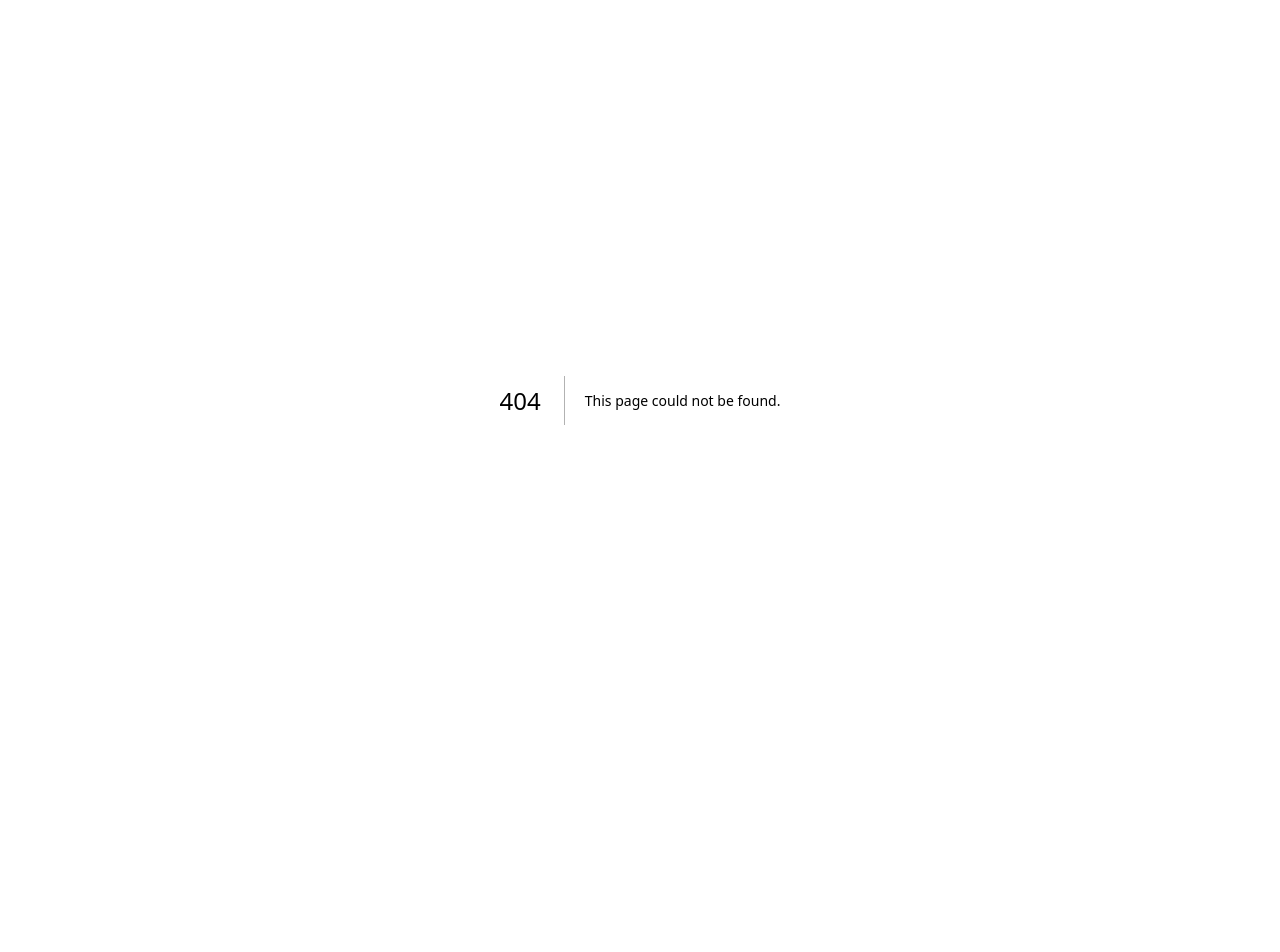
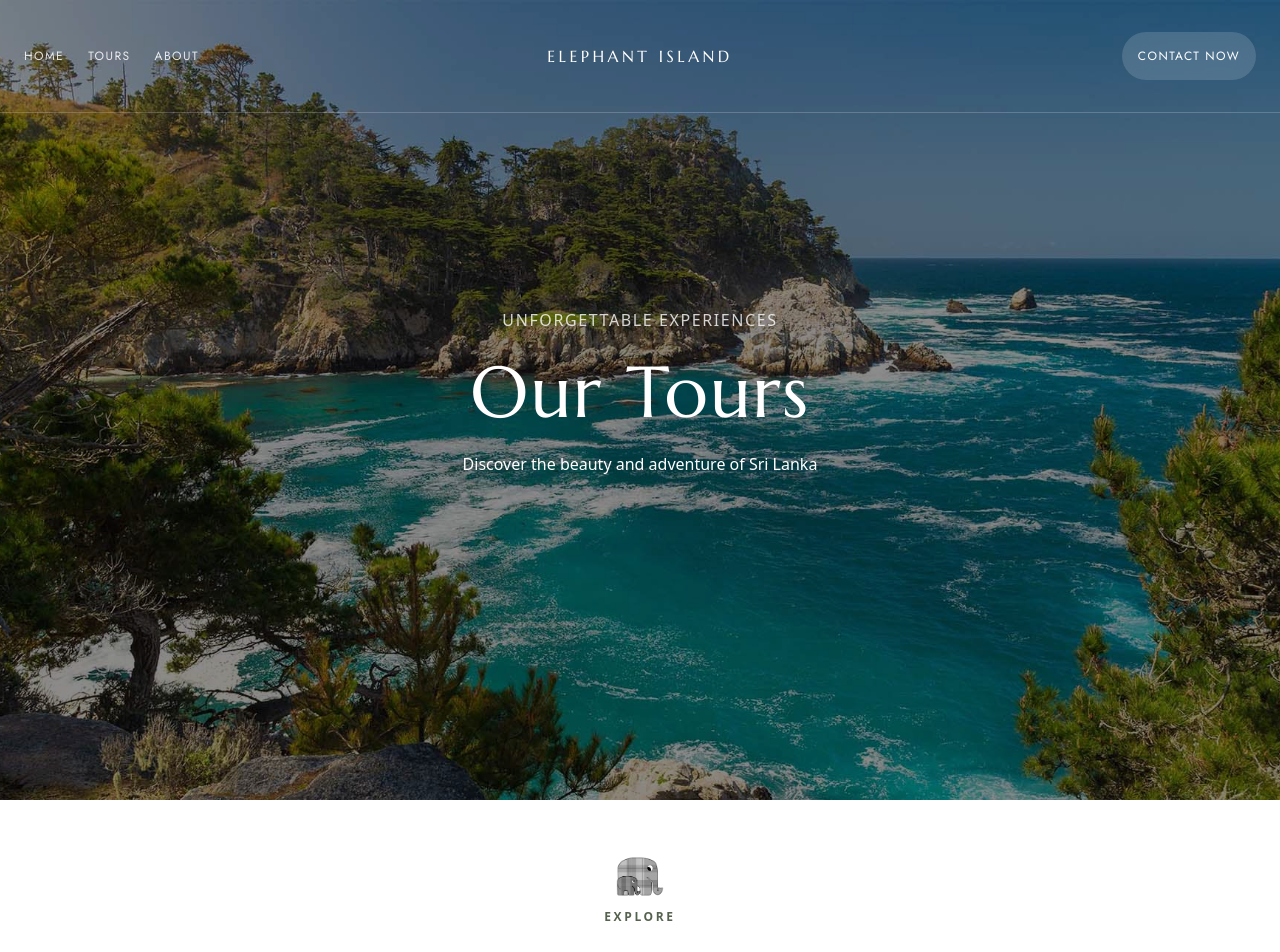
Before and after one commit to Randila/elephant-island-cozy-theme, a Next.js app: page /tours in a window 1280 px wide. Before the commit this address had no page. Shown: the top 952 px of the page. Before the commit the page ends 800 px from the top, so only its background shows below. Built offline with nearby package versions, Linux system fonts and the light colour scheme.

Commit message:
added contact and about

```diff
--- a/app/components/ContactSplitSection.tsx
+++ b/app/components/ContactSplitSection.tsx
@@ -16,25 +16,25 @@ export default function ContactSplitSection() {
         title: "Accommodation",
         subtitle: "Enquiries & Bookings",
         phone: "+679 345 7788",
-        email: "stay@cozystay.com",
+        email: "stay@elis.com",
       },
       {
         title: "Restaurants",
         subtitle: "Enquiries & Bookings",
         phone: "+679 345 2255",
-        email: "dine@cozystay.com",
+        email: "dine@elis.com",
       },
       {
         title: "Day Spa & Gym",
         subtitle: "Enquiries & Bookings",
         phone: "+679 345 6677",
-        email: "wellness@cozystay.com",
+        email: "wellness@elis.com",
       },
       {
         title: "Banquet & Weddings",
         subtitle: "Enquiries & Bookings",
         phone: "+679 334 2211",
-        email: "events@cozystay.com",
+        email: "events@elis.com",
       },
     ],
     []
@@ -71,7 +71,7 @@ export default function ContactSplitSection() {
             </p>
 
             <h2 className="mt-6 font-marcellus text-4xl tracking-tight text-black/90 sm:text-5xl">
-              CozyStay Pacific Hotel
+              Elephant Island
             </h2>
 
             <div className="mt-8 space-y-2 text-[15px] leading-7 text-black/60">
@@ -87,7 +87,7 @@ export default function ContactSplitSection() {
               </p>
               <p>
                 <span className="font-semibold text-black/80">Email:</span>{" "}
-                info@cozystay.com
+                info@elis.com
               </p>
             </div>
 
@@ -122,19 +122,19 @@ export default function ContactSplitSection() {
           {/* Background image */}
           <div
             className="absolute inset-0 bg-cover bg-center"
-            style={{ backgroundImage: "url(/images/pool.jpeg)" }} // 👈 change
+            style={{ backgroundImage: "url(/form.jpg)" }} // 👈 change
           />
           {/* subtle overlay (optional) */}
           <div className="absolute inset-0 bg-black/10" />
 
           {/* Form card */}
           <div className="relative z-10 flex min-h-[85vh] items-center justify-center px-6 py-16 sm:px-10">
-            <div className="w-full max-w-[720px] bg-white px-6 py-12 shadow-2xl sm:px-12 sm:py-14">
+            <div className="w-full max-w-md bg-white px-6 py-12 shadow-2xl sm:px-12 sm:py-14">
               <p className="text-center text-[11px] font-semibold tracking-[0.18em] text-black/50">
                 CONTACT FORM
               </p>
 
-              <h3 className="mt-5 text-center font-marcellus text-4xl text-black/90 sm:text-5xl">
+              <h3 className="mt-5 text-center font-marcellus text-4xl text-black/90 sm:text-4xl">
                 Let&apos;s Start A Conversation
               </h3>
 
--- a/app/components/Navbar.tsx
+++ b/app/components/Navbar.tsx
@@ -55,27 +55,34 @@ export default function Navbar() {
   const burgerLine2 = isPastHero ? "bg-gray-600" : "bg-white/65";
 
   const primaryLinks = [
-    { label: "Home", href: "" },
-    { label: "Tours", href: "tours" },
-    { label: "About", href: "about" },
+    { label: "Home", href: "/" },
+    { label: "Tours", href: "/tours" },
+    { label: "About", href: "/about" },
+  ];
+
+  const mobileLinks = [
+    { label: "Home", href: "/" },
+    { label: "Tours", href: "/tours" },
+    { label: "About", href: "/about" },
+    { label: "Contact", href: "/contact" },
   ];
 
   const menuGroups: MenuGroup[] = [
     {
       title: "Stay",
       items: [
-        { label: "Garden Villa", href: "garden-villa" },
-        { label: "Pool Studio", href: "pool-studio" },
-        { label: "Pool Villa", href: "pool-villa" },
-        { label: "Master Pool Villa", href: "master-pool-villa" },
+        { label: "Golden Crown", href: "golden-crown" },
+        { label: "Elephant Stables", href: "elephant-stables" },
+        { label: "Uga Riva", href: "uga-riva" },
+        { label: "Tintagal Colombo", href: "tintagal-colombo" },
       ],
     },
     {
       title: "Discover",
       items: [
-        { label: "Secret Waterfalls", href: "#secret-waterfalls" },
-        { label: "Dolphins of Lovina", href: "#dolphins" },
-        { label: "Ceremonies", href: "#ceremonies" },
+        { label: "Sri Lankan Culture", href: "#" },
+        { label: "Historic Sites", href: "#" },
+        { label: "Traditional Food", href: "#" },
       ],
     },
   ];
@@ -148,7 +155,7 @@ export default function Navbar() {
             {/* RIGHT (mobile: Book LEFT) (desktop: Book RIGHT) */}
             <div className="flex order-1 md:order-3 justify-start md:justify-end">
               <Link
-                href="#book"
+                href="/contact"
                 className={`rounded-full p-4 text-xs tracking-[0.12em] uppercase transition font-jost ${bookButtonClasses}`}
               >
                 <span className="inline md:hidden">Contact</span>
@@ -198,7 +205,7 @@ export default function Navbar() {
 
             {/* Big links */}
             <div className="mt-6 space-y-3 font-marcellus">
-              {primaryLinks.map((l) => (
+              {mobileLinks.map((l) => (
                 <Link
                   key={l.label}
                   href={l.href}
@@ -224,6 +231,14 @@ export default function Navbar() {
                     </div>
                     <div className="mt-5 space-y-4 text-[15px] text-[#2a1c14]/75">
                       {g.items.map((it) => (
+                        g.title === "Discover" ? (
+                          <span
+                            key={it.label}
+                            className="block"
+                          >
+                            {it.label}
+                          </span>
+                        ) : (
                           <Link
                             key={it.label}
                             href={it.href}
@@ -232,6 +247,7 @@ export default function Navbar() {
                           >
                             {it.label}
                           </Link>
+                        )
                       ))}
                     </div>
                   </div>
--- a/app/contact/page.tsx
+++ b/app/contact/page.tsx
@@ -10,10 +10,10 @@ export default function Contact() {
     <>
     <Navbar />
         <HotelHeroSection
-        title="Contact The Hotel"
+        title="Contact Us"
         subtitle="Get in touch with us for your perfect island getaway"
         tagline="WE'RE HERE TO HELP"
-        backgroundImage="/beach.jpg"
+        backgroundImage="/contact.jpg"
       />
       <ContactSplitSection/>
 
--- /dev/null
+++ b/app/tours/page.tsx
@@ -0,0 +1,26 @@
+import HotelHeroSection from "../components/HotelHeroSection";
+import Navbar from "../components/Navbar";
+import IntroText from "../components/IntroText";
+
+export default function Tours() {
+  return (
+    <>
+      <Navbar />
+
+      <HotelHeroSection
+        title="Our Tours"
+        subtitle="Discover the beauty and adventure of Sri Lanka"
+        tagline="UNFORGETTABLE EXPERIENCES"
+        backgroundImage="/beach.jpg"
+      />
+
+      <IntroText
+        label="Explore"
+        title="Amazing Tours & Experiences"
+        description="From wildlife safaris to cultural tours, beach relaxation to mountain adventures - we offer carefully crafted experiences that showcase the best of Sri Lanka's diverse landscapes and rich heritage."
+      />
+
+      <div className="h-screen"></div>
+    </>
+  );
+}
```
Also changed, not shown: public/form.jpg (added). Lines whose indentation alone changed are shown as unchanged.
